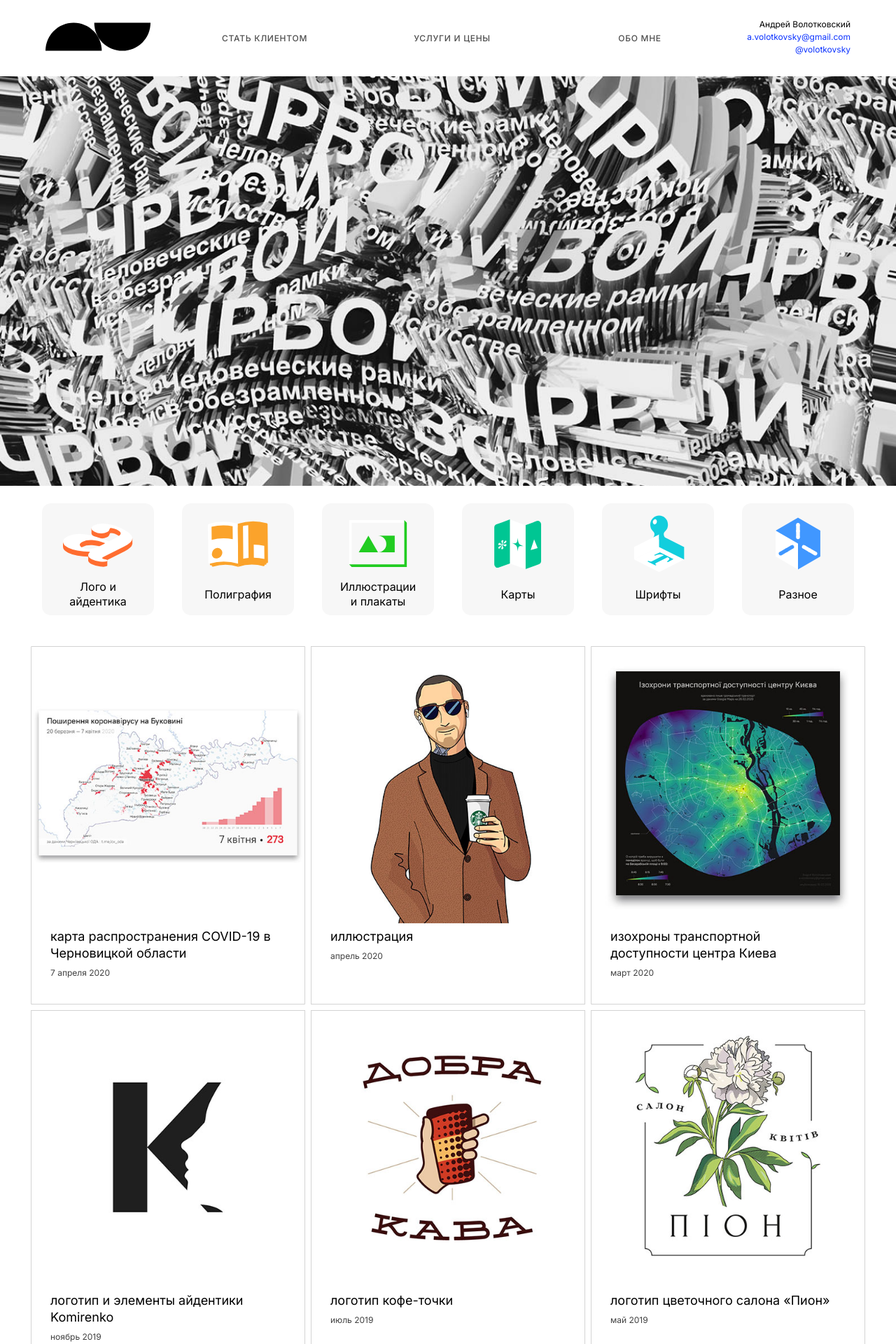
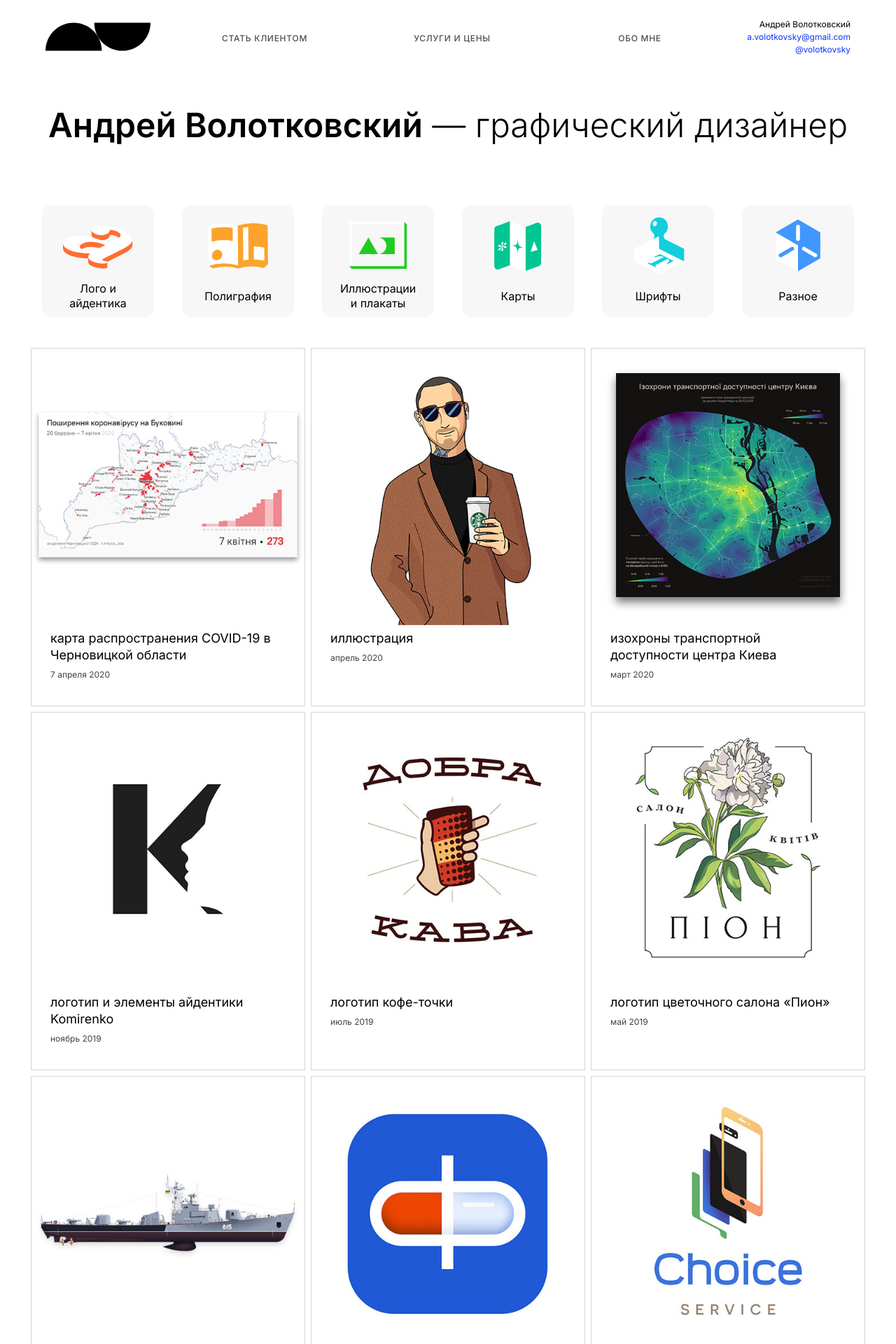
Before and after one commit to volotkovsky/volotkovsky, a Jekyll site: the page built from index.markdown, in a window 1280 px wide. Shown: the top 1920 px of the page at 70% size. Built offline with Jekyll 4.4.1, drawn with Linux system fonts in a browser that asks for light colours.

Commit message:
slider removed

```diff
--- /dev/null
+++ b/_includes/slider.html
@@ -0,0 +1,5 @@
+<img class='mobileLogo' src="/img/av-logo-white.svg" alt=""></a>
+<div class="slider">
+  <a class="sliderFrame" href='/identity'><img class='sliderFrameImg' src="/img/slider/map.jpg" alt=""></a>
+  <a class="sliderFrame" href='/identity'><img class='sliderFrameImg' src="/img/slider/crvoi.jpg" alt=""></a>
+</div>
--- a/_layouts/home.html
+++ b/_layouts/home.html
@@ -6,13 +6,11 @@
 {% include head.html %}
 </head>
 <body>
-
-<img class='mobileLogo' src="/img/av-logo-white.svg" alt=""></a>
 {% include header.html %}
 {% include mobile-buttons.html %}
-<div class="slider">
-  <a class="sliderFrame" href='/identity'><img class='sliderFrameImg' src="/img/slider/map.jpg" alt=""></a>
-  <a class="sliderFrame" href='/identity'><img class='sliderFrameImg' src="/img/slider/crvoi.jpg" alt=""></a>
+<img class='mobileLogo' src="/img/av-logo.svg" alt="">
+<div class="mainHeadline">
+  <b>Андрей Волотковский</b> &mdash; графический дизайнер
 </div>
 {% include menu.html %}
 <div class="mainProjectsContainer">
--- a/style/main.css
+++ b/style/main.css
@@ -175,6 +175,31 @@ p {
 .iconBig {
 	height: 160px;
 	transition: 0.2s;
+}
+
+/** Headline */
+
+.mainHeadline {
+    font-family: Inter;
+    width: 1200px;
+    margin: 0 auto;
+    font-weight: 300;
+    font-size: 36pt;
+    padding-top: 40px;
+    padding-bottom: 60px;
+    text-align: center;
+}
+
+.mainHeadline b {
+	font-weight: 600;
+}
+
+.mainBack {
+    position: absolute;
+    width: 100%;
+    height: 100vh;
+    background-color: coral;
+    z-index: -1;
 }
 
 /** Slider */
--- a/style/mobile.css
+++ b/style/mobile.css
@@ -7,6 +7,10 @@
 		width: 100%;
 		grid-template-columns: 1fr 1fr 1fr 1fr 1fr 1fr;
 		margin: 0 auto;
+	}
+
+	.mainHeadline {
+		width: 100%;
 	}
 }
 
@@ -43,8 +47,8 @@
 		display: block;
 		position: absolute;
 		margin: 0 auto;
-		padding: 10vw;
-		width: 50vw;
+		padding: 4vw;
+		width: 37vw;
 		z-index: 3;
 		mix-blend-mode: exclusion;
 	}
@@ -151,6 +155,17 @@
 		grid-row-start: 2;
 	}
 
+	.mainHeadline {
+    font-family: Inter;
+    width: 93vw;
+    margin: 0 auto;
+    font-weight: 100;
+    font-size: 31pt;
+    padding-top: 100px;
+    padding-bottom: 23px;
+    text-align: left;
+}
+
 	.menuContainer {
 	  width: 100vw;
 	  display: grid;
@@ -175,6 +190,8 @@
 	.menuBtnLink {
 		font-size: 3.5vw;
 		line-height: 4vw;
+		font-weight: 500;
+
 	}
 
 	.mainProjectsContainer {
@@ -196,7 +213,7 @@
 	  width: 100vw;
 	  height: 130vw;
 	  border: none;
-	  /* border-bottom: 1px solid #121212; */
+	  outline-offset: 0px;
 	}
 
 	.previewWrap {
```
